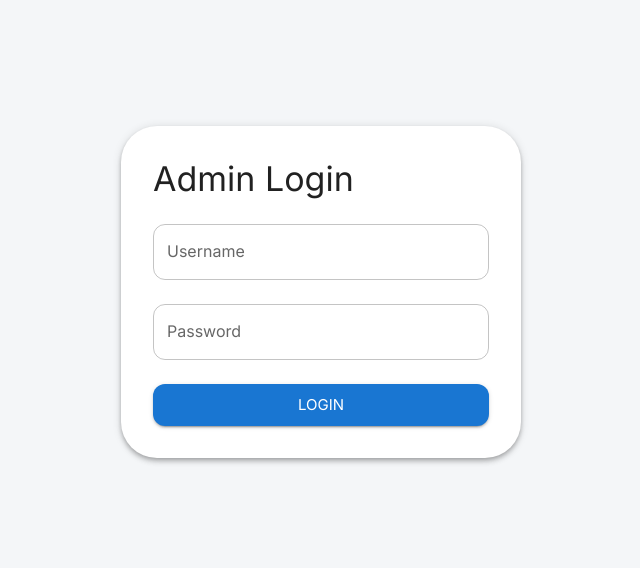
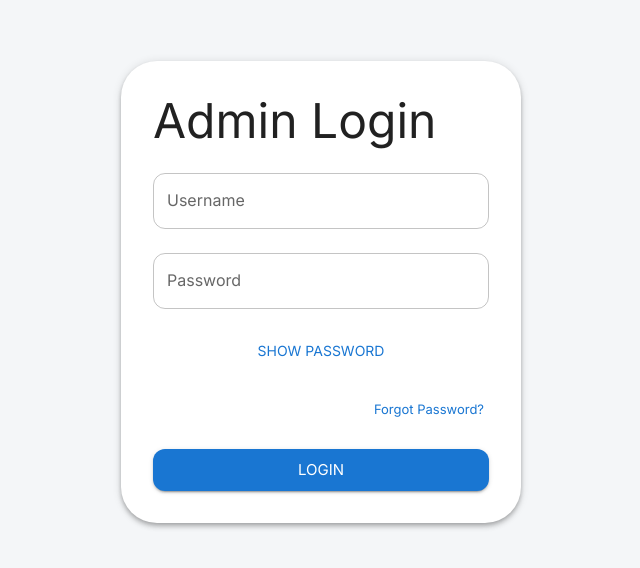
Before and after one commit to Dileep0103/IssueAI-Customer-Complaint-Management-Console, a React app in the folder frontend/: page /login in a window 1280 px wide. Shown: the part 108-676 px from the top of the page, without its empty margins (319-959 px from the left). Built offline with nearby package versions, Linux system fonts and the light colour scheme; the HTML template or start-up script is replaced by a standard one.

Commit message:
Fixing Login Page

```diff
--- a/frontend/src/pages/Login.jsx
+++ b/frontend/src/pages/Login.jsx
@@ -66,7 +66,7 @@ function Login() {
         }}
       >
         <Stack spacing={3}>
-          <Typography variant="h4" textAlign="center">
+          <Typography variant="h3">
             Admin Login
           </Typography>
 
@@ -74,9 +74,7 @@ function Login() {
             label="Username"
             fullWidth
             value={username}
-            onChange={(e) =>
-              setUsername(e.target.value)
-            }
+            onChange={(e) => setUsername(e.target.value)}
           />
 
           <TextField
@@ -85,29 +83,30 @@ function Login() {
             fullWidth
             value={password}
             onChange={(e) => setPassword(e.target.value)}
-          InputProps={{
-            endAdornment: (
-              <InputAdornment position="end">
-                <IconButton
+          />
+
+          <Button
             onClick={() => setShowPassword(!showPassword)}
-                  edge="end"
           >
-                  {showPassword ? (
-                    <VisibilityOff />
-                  ) : (
-                    <Visibility />
-                  )}
-                </IconButton>
-              </InputAdornment>
-            ),
-          }}
-        />
+            {showPassword ? "Hide Password" : "Show Password"}
+          </Button>
 
           {error && (
             <Alert severity="error">
               {error}
             </Alert>
           )}
+
+          <Button
+            variant="text"
+            size="small"
+            sx={{
+              alignSelf: "flex-end",
+              textTransform: "none",
+            }}
+          >
+            Forgot Password?
+          </Button>
 
           <Button
             variant="contained"
```
Lines whose indentation alone changed are shown as unchanged.
